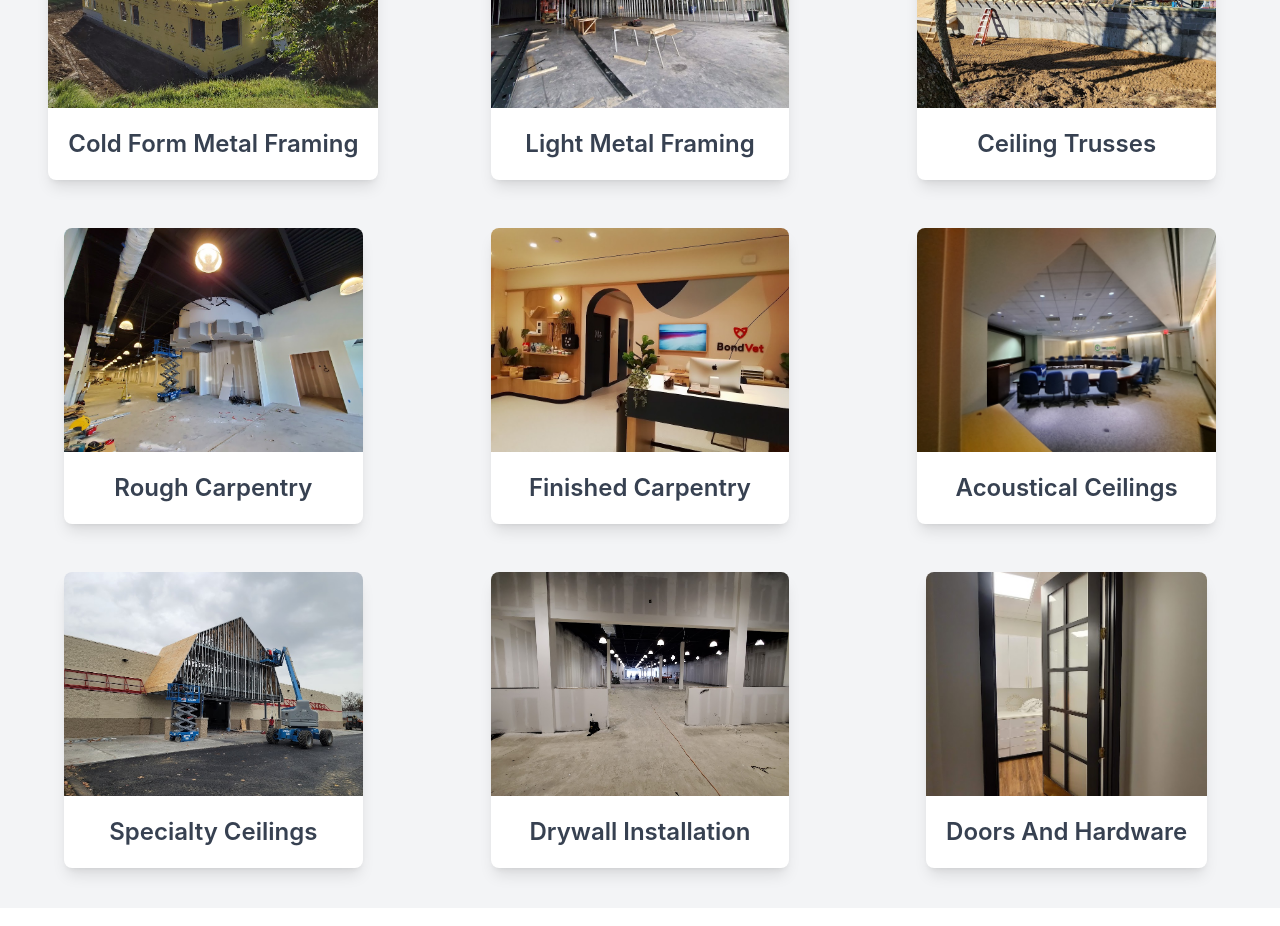
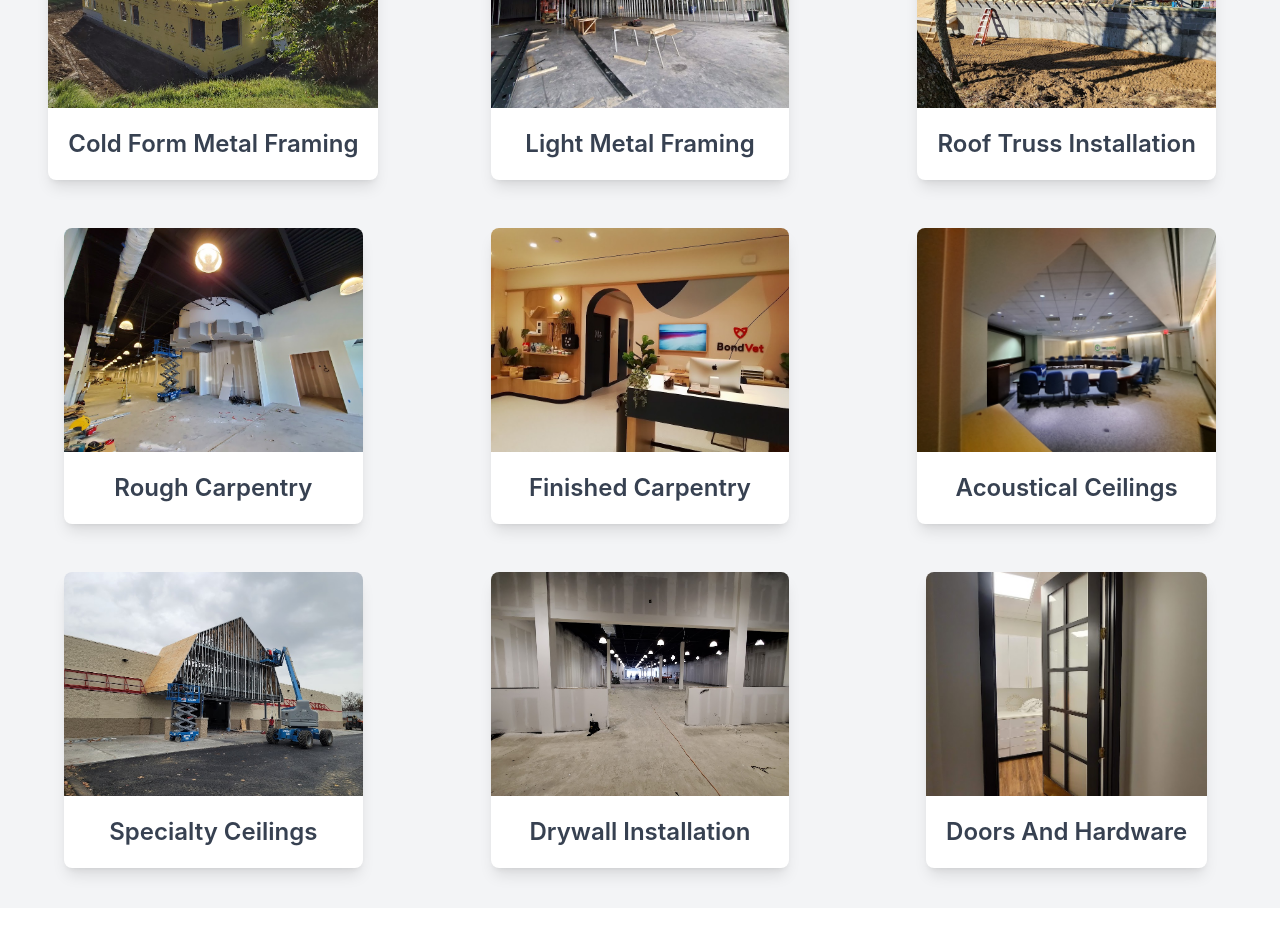
Before and after one commit to stevenvelezg/redline-building, a Next.js app: page / in a window 1280 px wide. Shown: the part 1180-2106 px from the top of the page. Built offline with nearby package versions, Linux system fonts and the light colour scheme.

Commit message:
ceiling trusses -> roof truss installation

```diff
--- a/pages/index.js
+++ b/pages/index.js
@@ -136,7 +136,7 @@
             <div class="max-w-300 mx-auto overflow-hidden bg-white rounded-lg shadow-lg dark:bg-gray-800">
                 <img class="object-cover w-full h-56" src="ceilingTruss.jpg"/>
                 <div class="p-5 text-center">
-                    <h1 class="text-2xl font-semibold text-gray-700 capitalize dark:text-white">Ceiling Trusses</h1>
+                    <h1 class="text-2xl font-semibold text-gray-700 capitalize dark:text-white">Roof Truss Installation</h1>
                 </div>
             </div>
 
```
